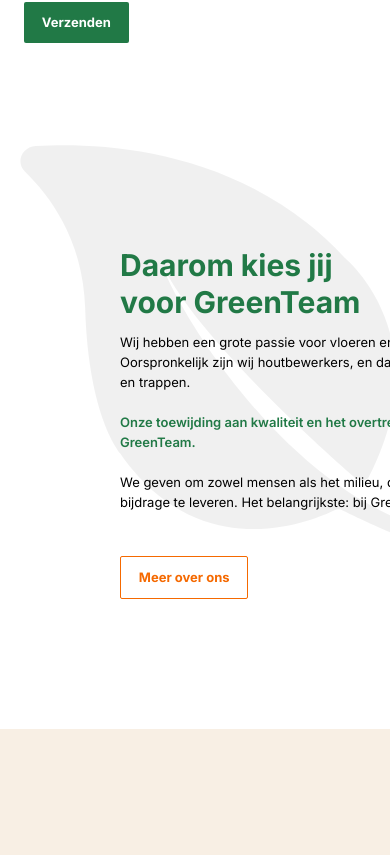
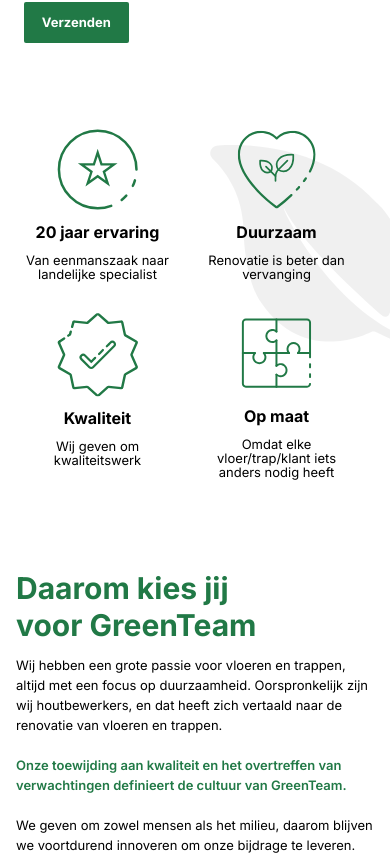
Before and after one commit to GreenTeam88/greenteam-front-end, a Next.js app: page / in a window 390 px wide. Shown: the part 795-1650 px from the top of the page. Built offline with nearby package versions, Linux system fonts and the light colour scheme.

Commit message:
whyGreenTeam section is responsive

```diff
--- a/src/app/(root)/(routes)/_components/whyGreenTeam.tsx
+++ b/src/app/(root)/(routes)/_components/whyGreenTeam.tsx
@@ -33,20 +33,23 @@ const tabs: Tab[] = [
 
 const TabsSection = () => {
   return (
-    <div className="flex gap-[33px]">
-      <div className="flex flex-col w-[139px] gap-[55px] ">
+    <div className="flex gap-4 justify-center lg:justify-start lg:gap-[33px]">
+      <div className="flex flex-col w-fit  lg:w-[139px] gap-8 lg:gap-[55px] ">
         {tabs.slice(0, 2).map((tab) => (
-          <div key={tab.title} className="flex flex-col items-center gap-[11px] ">
-            <img src={tab.iconSrc} width={77} />
+          <div
+            key={tab.title}
+            className="flex flex-col  max-w-[200px] lg:max-w-full w-fit lg:w-full items-center gap-[11px] "
+          >
+            <img src={tab.iconSrc} />
             <HeadlineSemibold className="text-center">{tab.title}</HeadlineSemibold>
             <DetailsTypography className="text-center">{tab.description}</DetailsTypography>
           </div>
         ))}
       </div>
-      <div className="flex flex-col w-[139px] gap-[55px] ">
+      <div className="flex flex-col lg:w-[139px]  gap-8 lg:gap-[55px] ">
         {tabs.slice(2).map((tab) => (
-          <div key={tab.title} className="flex flex-col gap-[11px] items-center ">
-            <img src={tab.iconSrc} width={77} />
+          <div key={tab.title} className="flex max-w-[200px] lg:max-w-full flex-col gap-[11px] items-center ">
+            <img src={tab.iconSrc} />
             <HeadlineSemibold className="text-center">{tab.title}</HeadlineSemibold>
             <DetailsTypography className="text-center">{tab.description}</DetailsTypography>
           </div>
@@ -60,7 +63,7 @@ const TabsSection = () => {
 const ParagraphSection = () => {
   return (
     <div className="flex flex-col gap-[44px]">
-      <div className="flex flex-col w-[585px] gap-[11px]">
+      <div className="flex flex-col lg:w-[585px] gap-[11px]">
         <H2 className="text-primaryDefault">
           Daarom kies jij
           <br />
@@ -87,9 +90,9 @@ const ParagraphSection = () => {
 
 export const WhyGreenTeam = () => {
   return (
-    <div className="h-[600px] relative w-full  flex items-center overflow-hidden justify-center">
-      <img src="/home/leaf.svg" className="absolute top-4 -right-5 rotate-[95.81px] " />
-      <div className="flex gap-[91px] relative z-10">
+    <div className=" h-fit px-4 lg:px-0 lg:h-[600px] relative w-full  flex items-center lg:overflow-hidden justify-center">
+      <img src="/home/leaf.svg" className="absolute top-4 max-w-[200px] lg:max-w-full -right-5 rotate-[95.81px] " />
+      <div className="flex gap-[91px] flex-col lg:flex-row relative z-10">
         {/* the section contains the foor tabs */}
         <TabsSection />
         {/* the section contains the title , paragraph and the button */}
```
